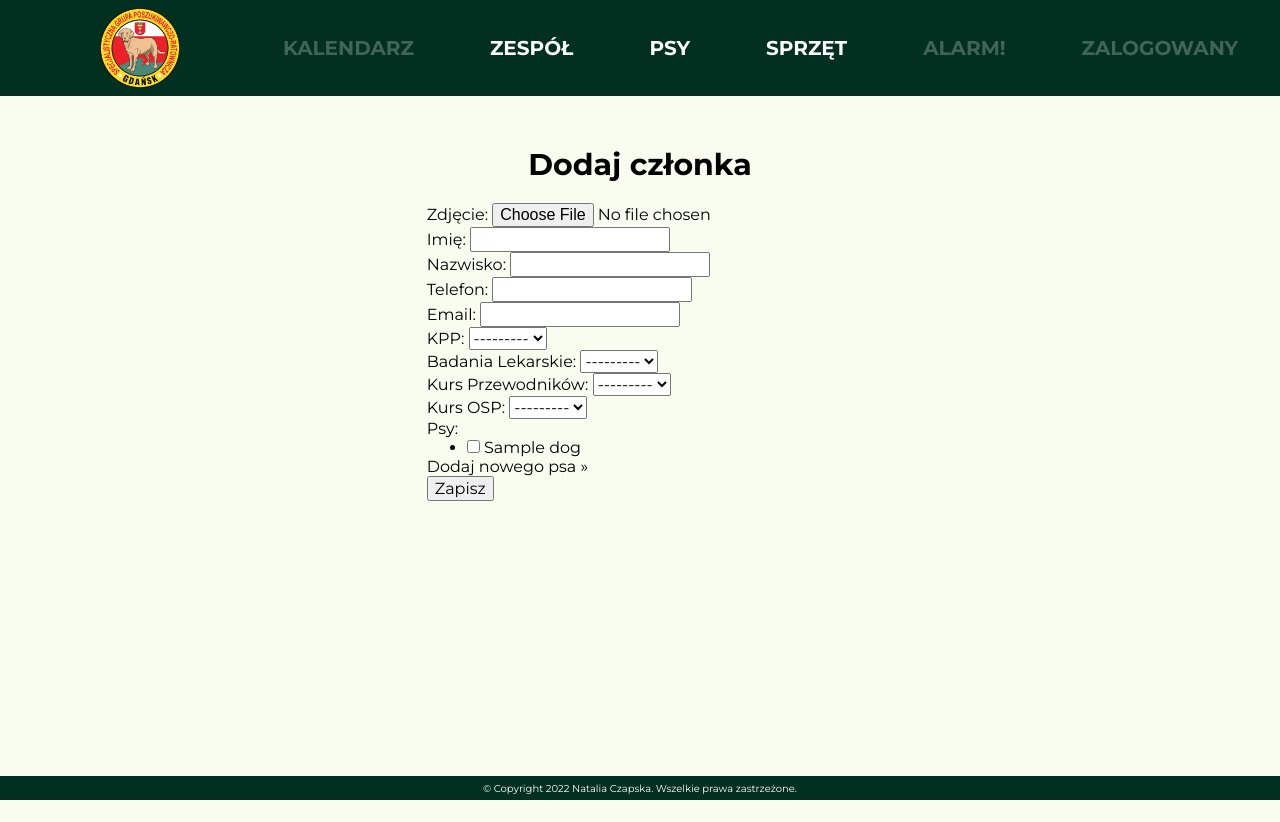
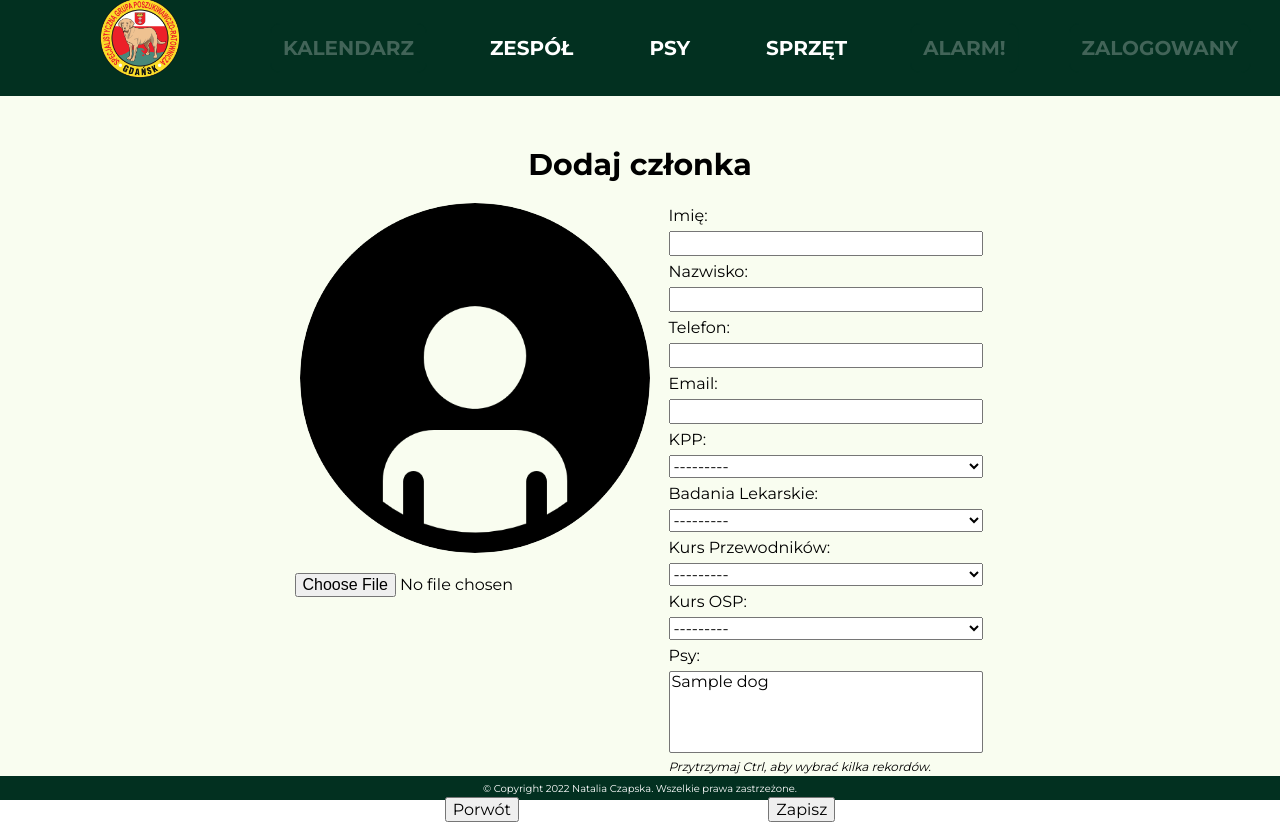
Before and after one commit to nataliacza/team-manager, a Django app: page /zespol/dodaj-czlonka/ in a window 1280 px wide. Before the commit the page ends 800 px from the top, so only its background shows below. Run offline with Django 3.2, Linux system fonts and the light colour scheme; a user stored in the database is signed in; tables that the repository leaves empty hold one stand-in row (values such as "Sample post").

Commit message:
Update add member template

```diff
--- a/register/forms.py
+++ b/register/forms.py
@@ -1,5 +1,5 @@
 from django import forms
-from django.forms import TextInput, FileInput, Select, EmailInput, NumberInput, CheckboxSelectMultiple
+from django.forms import TextInput, FileInput, Select, EmailInput, SelectMultiple
 
 from register.models import Member, Dog, Equipment, EquipmentCategory
 
@@ -19,7 +19,7 @@
             "medical_exam": Select(),
             "dog_guide_course": Select(),
             "osp_course": Select(),
-            "owned_dog": CheckboxSelectMultiple(),
+            "owned_dog": SelectMultiple(),
         }
 
 
--- a/register/static/register/member-form.css
+++ b/register/static/register/member-form.css
@@ -22,12 +22,57 @@
 }
 
 .member-form-fields {
+    width: 50vw;
     display: flex;
-    flex-direction: column;
+    flex-direction: row;
     justify-content: center;
     align-items: flex-start;
+    margin-bottom: 20px;
 }
 
 p {
     display: inline;
 }
+
+.member-form-image-section {
+    display: flex;
+    flex-direction: column;
+    justify-content: center;
+    align-items: center;
+    margin-right: 10px;
+    margin-bottom: 10px;
+}
+
+img {
+    width: 350px;
+    height: 350px;
+    margin-bottom: 20px;
+    border-radius: 50%
+}
+
+
+.member-form-data-section {
+    display: flex;
+    flex-direction: column;
+}
+
+.member-form-data-section p {
+    display: flex;
+    flex-direction: column;
+    width: 40vh;
+    padding: 3px;
+}
+
+.member-multiple-dog-selection {
+    font-size: 12px;
+    font-style: italic;
+}
+
+.member-add-new-dog {
+    margin-top: 10px;
+}
+
+.member-form-buttons {
+    display: flex;
+    justify-content: space-around;
+}
--- a/register/templates/register/member-form.html
+++ b/register/templates/register/member-form.html
@@ -18,50 +18,39 @@
         <form method="POST" enctype="multipart/form-data">
             {% csrf_token %}
             <div class="member-form-fields">
-                <div>
-                    <p>{{ form.member_image.label }}:</p>
+                <div class="member-form-image-section">
+                    <img src="{% static 'images/default-member.png' %}" alt="member-picture">
                     <p>{{ form.member_image }}</p>
                 </div>
-                <div>
+                <div class="member-form-data-section">
                     <p>{{ form.member_name.label }}:</p>
                     <p>{{ form.member_name }}</p>
-                </div>
-                <div>
                     <p>{{ form.member_surname.label }}:</p>
                     <p>{{ form.member_surname }}</p>
-                </div>
-                <div>
                     <p>{{ form.member_mobile.label }}:</p>
                     <p>{{ form.member_mobile }}</p>
-                </div>
-                <div>
                     <p>{{ form.member_email.label }}:</p>
                     <p>{{ form.member_email }}</p>
-                </div>
-                <div>
                     <p>{{ form.kpp_course.label }}:</p>
                     <p>{{ form.kpp_course }}</p>
-                </div>
-                <div>
                     <p>{{ form.medical_exam.label }}:</p>
                     <p>{{ form.medical_exam }}</p>
-                </div>
-                <div>
                     <p>{{ form.dog_guide_course.label }}:</p>
                     <p>{{ form.dog_guide_course }}</p>
-                </div>
-                <div>
                     <p>{{ form.osp_course.label }}:</p>
                     <p>{{ form.osp_course }}</p>
-                </div>
-                <div>
                     <p>{{ form.owned_dog.label }}:</p>
                     <p>{{ form.owned_dog }}</p>
+                    <p class="member-multiple-dog-selection">Przytrzymaj Ctrl, aby wybrać kilka rekordów.</p>
+                    <div>
+                    </div>
                 </div>
-                <div>
-                    <p>Dodaj nowego psa &raquo;</p>
-                </div>
-                <button type="submit">Zapisz</button>
+            </div>
+            <div class="member-form-buttons">
+                <button type="button">
+                    <a href="{% url 'register:zespol' %}" style="text-decoration:none; color:black">Porwót</a>
+                </button>
+                <button type="submit" onclick="alert('Rekord zapisany')">Zapisz</button>
             </div>
         </form>
     </div>
```
